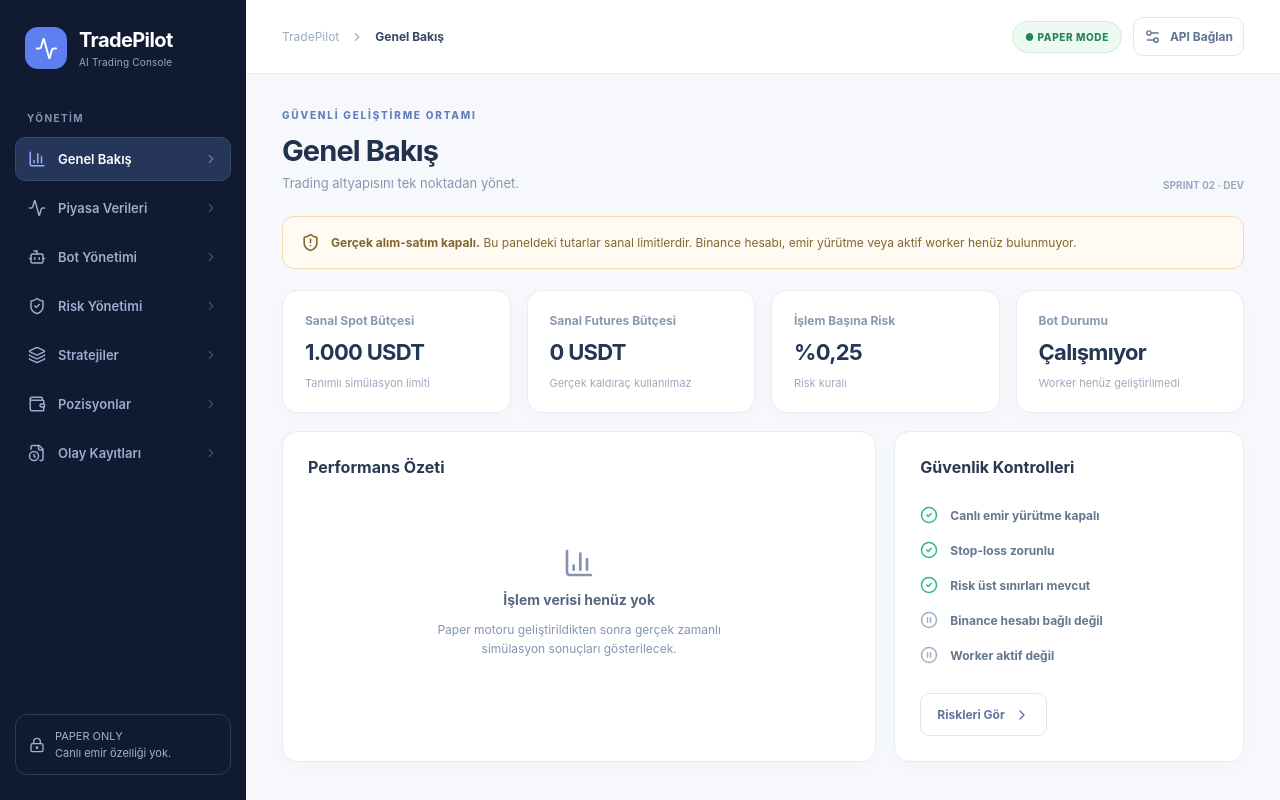
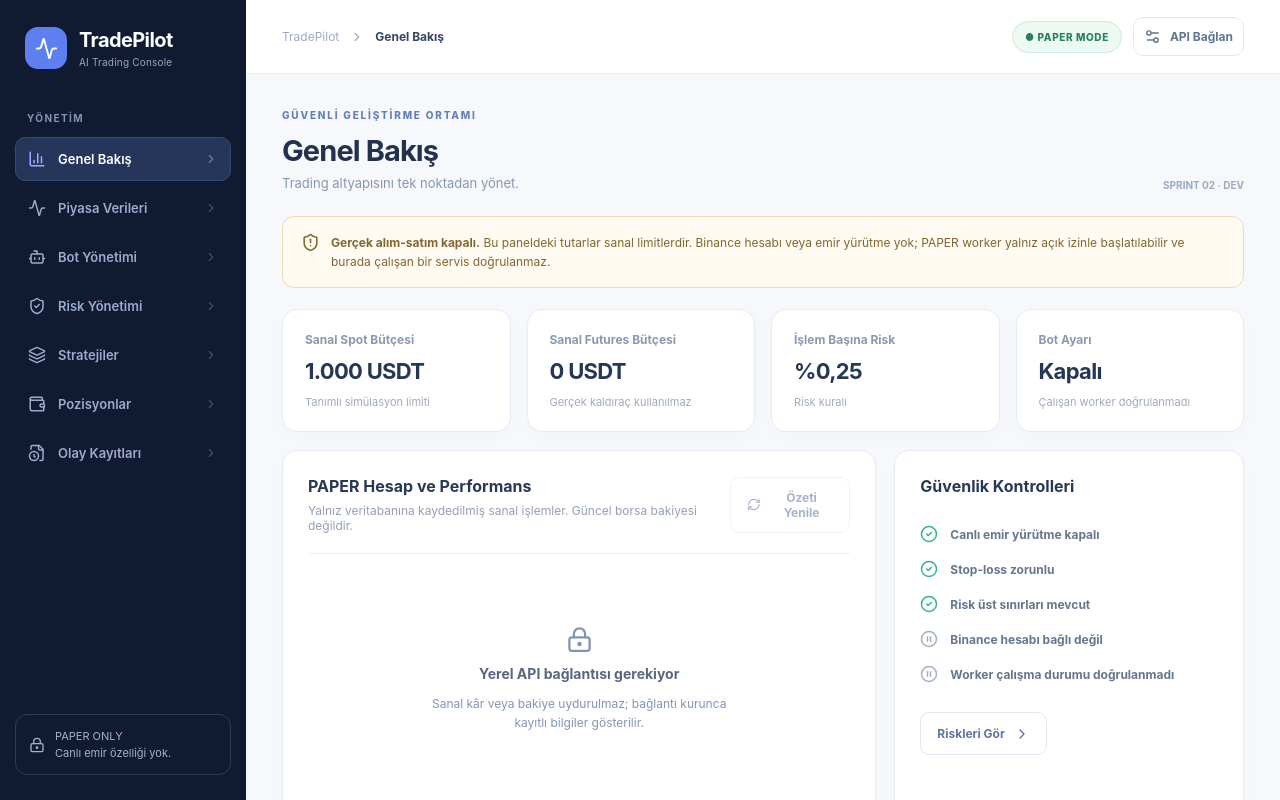
Before and after one commit to imhollyy/binance-ai-trader, a Next.js app in the folder web/: page / in a window 1280 px wide. Shown: the top 800 px of the page. Built offline with nearby package versions, Linux system fonts and the light colour scheme.

Commit message:
feat(bt-008a): show real read-only PAPER overview in current dashboard without false active bot claims

```diff
--- a/web/components/Dashboard.tsx
+++ b/web/components/Dashboard.tsx
@@ -8,6 +8,7 @@ import {
 import { useEffect, useRef, useState } from "react";
 import type { KeyboardEvent, ReactNode } from "react";
 import PaperSpotLedger from "./PaperSpotLedger";
+import PaperDashboardOverview from "./PaperDashboardOverview";
 
 type Section = "dashboard" | "market" | "bot" | "risk" | "strategies" | "positions" | "logs";
 type Market = "spot" | "futures";
@@ -243,24 +244,22 @@ export default function Dashboard() {
         {notice&&<div className="notice" role="status"><ShieldAlert size={17}/><span>{notice}</span>
           <button aria-label="Bildirimi kapat" onClick={()=>setNotice("")}><X size={16}/></button></div>}
         <div className="warning"><ShieldAlert size={19}/><div><strong>Gerçek alım-satım kapalı.</strong> Bu paneldeki
-          tutarlar sanal limitlerdir. Binance hesabı, emir yürütme veya aktif worker henüz bulunmuyor.</div></div>
+          tutarlar sanal limitlerdir. Binance hesabı veya emir yürütme yok; PAPER worker yalnız açık izinle başlatılabilir ve burada çalışan bir servis doğrulanmaz.</div></div>
         {section==="dashboard"&&<>
           <div className="stats">
             <article className="stat"><span>Sanal Spot Bütçesi</span><strong>{risk.spot_capital_usdt.toLocaleString("tr-TR")} USDT</strong><small>Tanımlı simülasyon limiti</small></article>
             <article className="stat"><span>Sanal Futures Bütçesi</span><strong>{risk.futures_capital_usdt.toLocaleString("tr-TR")} USDT</strong><small>Gerçek kaldıraç kullanılmaz</small></article>
             <article className="stat"><span>İşlem Başına Risk</span><strong>%{risk.risk_per_trade_pct.toLocaleString("tr-TR")}</strong><small>Risk kuralı</small></article>
-            <article className="stat"><span>Bot Durumu</span><strong>Çalışmıyor</strong><small>Worker henüz geliştirilmedi</small></article>
+            <article className="stat"><span>Bot Ayarı</span><strong>{risk.bot_enabled ? "Etkin istenmiş" : "Kapalı"}</strong><small>Çalışan worker doğrulanmadı</small></article>
           </div>
           <div className="dashboard-grid">
-            <section className="surface performance"><h2>Performans Özeti</h2>
-              <div className="empty"><BarChart3 size={32}/><strong>İşlem verisi henüz yok</strong>
-              <span>Paper motoru geliştirildikten sonra gerçek zamanlı simülasyon sonuçları gösterilecek.</span></div></section>
+            <PaperDashboardOverview connected={connected} apiAddress={address} token={secret}/>
             <section className="surface"><h2>Güvenlik Kontrolleri</h2><div className="safety-list">
               <p><CheckCircle2 size={18}/> Canlı emir yürütme kapalı</p>
               <p><CheckCircle2 size={18}/> Stop-loss zorunlu</p>
               <p><CheckCircle2 size={18}/> Risk üst sınırları mevcut</p>
               <p><CirclePause size={18}/> Binance hesabı bağlı değil</p>
-              <p><CirclePause size={18}/> Worker aktif değil</p>
+              <p><CirclePause size={18}/> Worker çalışma durumu doğrulanmadı</p>
             </div><button className="button outline" onClick={()=>setSection("risk")}>Riskleri Gör <ChevronRight size={16}/></button></section>
           </div>
         </>}
@@ -345,7 +344,7 @@ export default function Dashboard() {
             <button aria-pressed={risk.market_type==="spot"} className={risk.market_type==="spot"?"selected":""} onClick={()=>market("spot")}>Spot</button>
             <button aria-pressed={risk.market_type==="futures"} className={risk.market_type==="futures"?"selected":""} onClick={()=>market("futures")}>Futures (Sanal)</button>
           </div>
-          <Row label="Botu etkinleştirme isteği" desc="Worker yok; sadece gelecekte uygulanmak üzere saklanır.">
+          <Row label="Botu etkinleştirme isteği" desc="Yalnız PAPER ayarını kaydeder; servis başlatmaz.">
             <Switch label="Bot etkinleşme tercihi" value={risk.bot_enabled} onChange={v=>change("bot_enabled",v)}/></Row>
           <Row label="Manuel onay tercihi" desc="Varsayılan açık.">
             <Switch label="Manuel işlem onayı" value={risk.manual_approval} onChange={v=>change("manual_approval",v)}/></Row>
```
